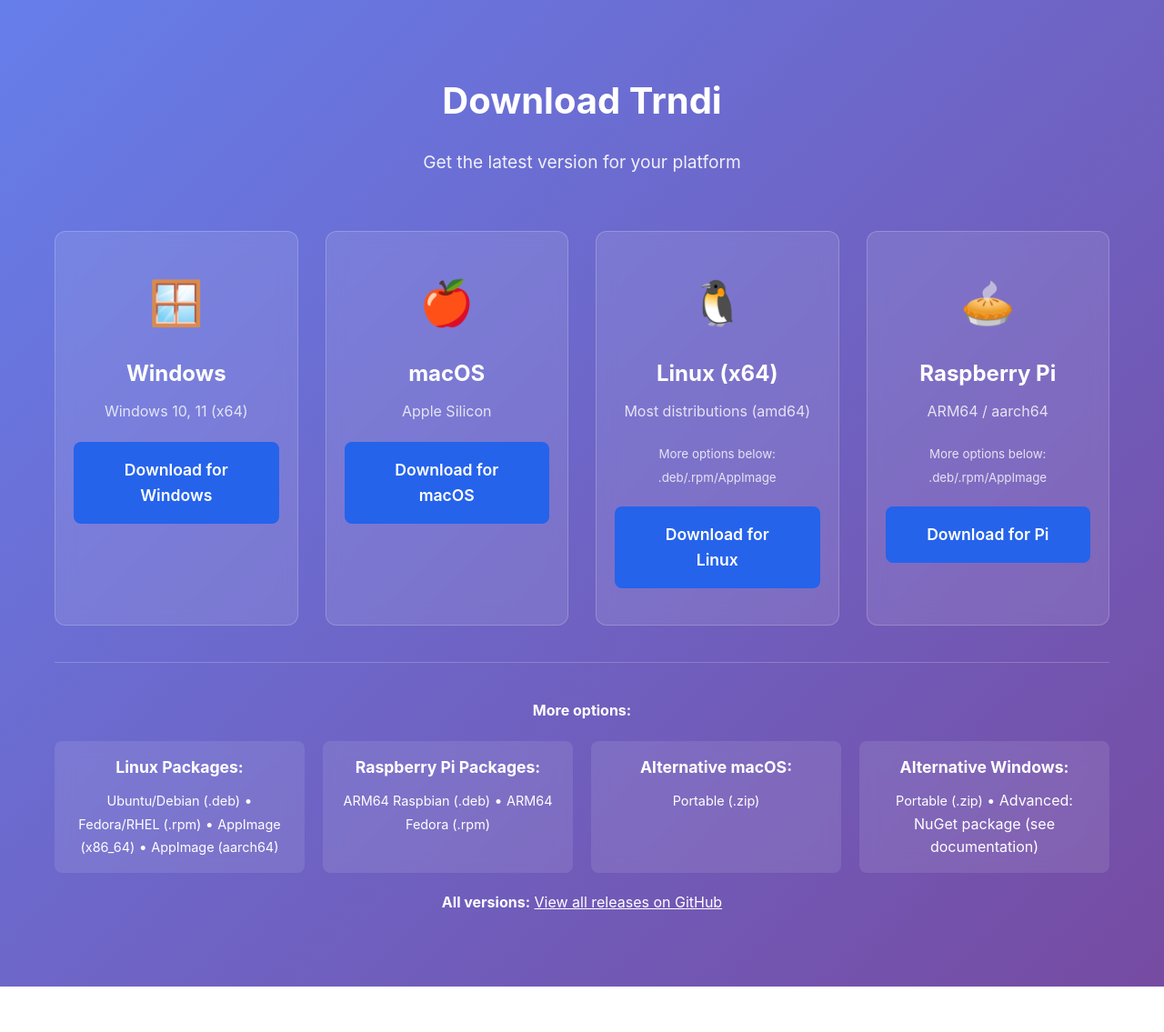
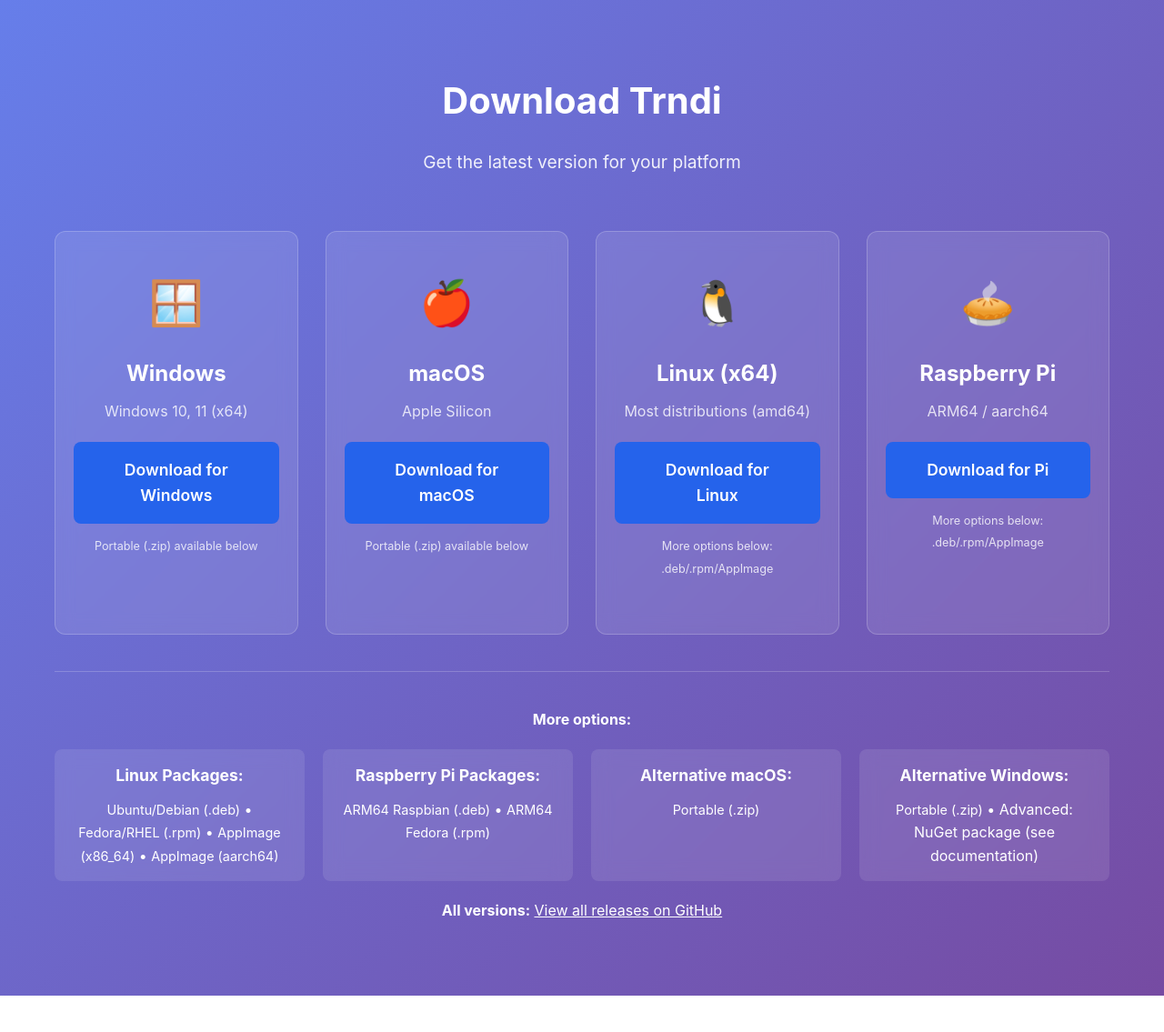
Before and after one commit to slicke/trndi, a PHP site: page / in a window 1280 px wide. Shown: the part 3168-4303 px from the top of the page at 91% size. Run offline with PHP 8.4, Linux system fonts and the light colour scheme.

Commit message:
Homepage: show download options under buttons

```diff
--- a/index.html
+++ b/index.html
@@ -131,26 +131,28 @@
                     <h3>Windows</h3>
                     <p>Windows 10, 11 (x64)</p>
                     <a href="https://github.com/slicke/trndi/releases/latest/download/TrndiSetup.exe" class="btn-download">Download for Windows</a>
+                    <p class="download-subtext"><small>Portable (.zip) available below</small></p>
                 </div>
                 <div class="download-item">
                     <div class="download-icon">🍎</div>
                     <h3>macOS</h3>
                     <p>Apple Silicon</p>
                     <a href="https://github.com/slicke/trndi/releases/latest/download/Trndi-macos-silicon.dmg" class="btn-download">Download for macOS</a>
+                    <p class="download-subtext"><small>Portable (.zip) available below</small></p>
                 </div>
                 <div class="download-item">
                     <div class="download-icon">🐧</div>
                     <h3>Linux (x64)</h3>
                     <p>Most distributions (amd64)</p>
-                    <p><small>More options below: .deb/.rpm/AppImage</small></p>
                     <a href="https://github.com/slicke/trndi/releases/latest/download/Trndi-linux-amd64.zip" class="btn-download">Download for Linux</a>
+                    <p class="download-subtext"><small>More options below: .deb/.rpm/AppImage</small></p>
                 </div>
                 <div class="download-item">
                     <div class="download-icon">🥧</div>
                     <h3>Raspberry Pi</h3>
                     <p>ARM64 / aarch64</p>
-                    <p><small>More options below: .deb/.rpm/AppImage</small></p>
                     <a href="https://github.com/slicke/trndi/releases/latest/download/Trndi-linux-arm64.zip" class="btn-download">Download for Pi</a>
+                    <p class="download-subtext"><small>More options below: .deb/.rpm/AppImage</small></p>
                 </div>
             </div>
 
--- a/styles.css
+++ b/styles.css
@@ -314,6 +314,13 @@ body {
     margin-bottom: 20px;
 }
 
+.download-subtext {
+    margin-top: 12px;
+    margin-bottom: 0;
+    opacity: 0.85;
+    font-size: 0.95rem;
+}
+
 .download-note {
     margin-top: 40px;
     padding-top: 40px;
```
